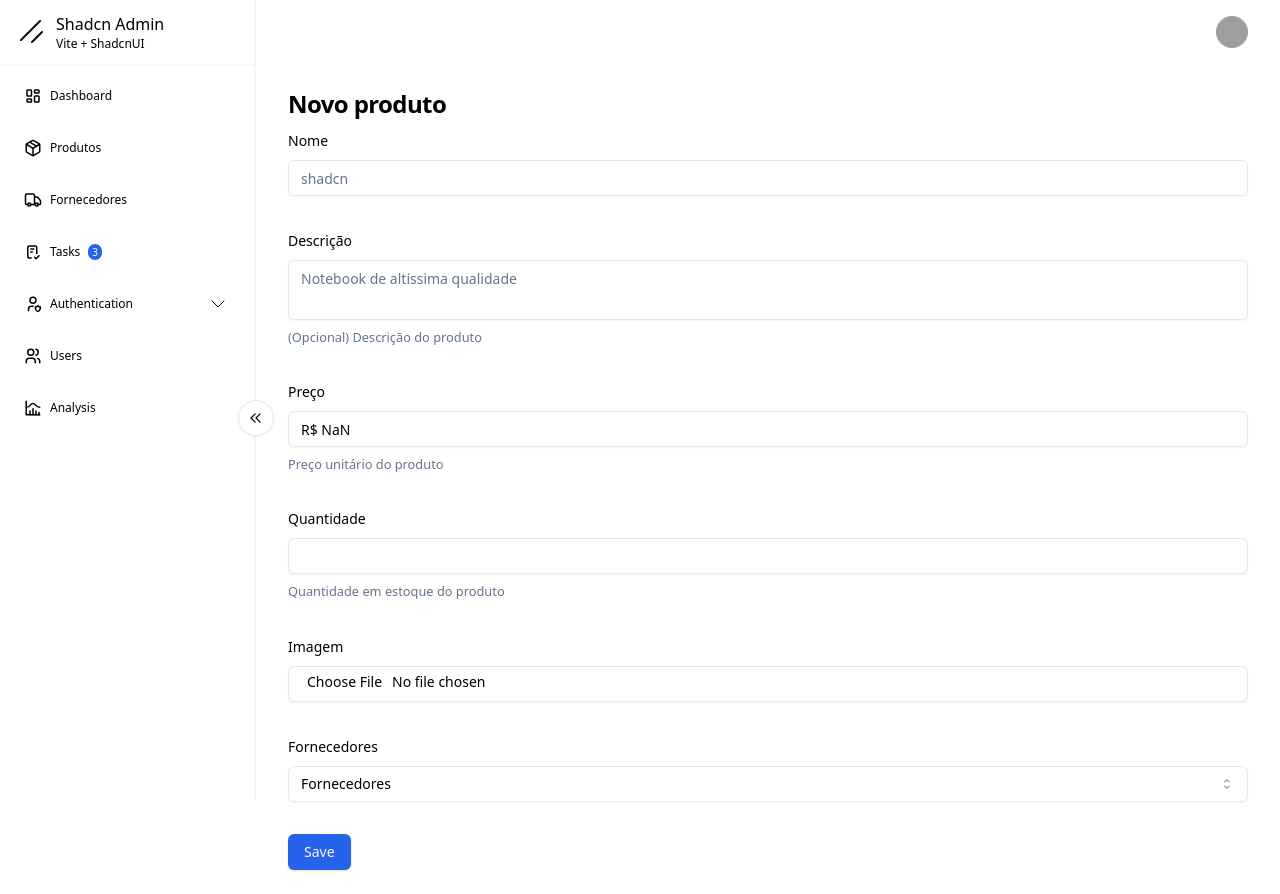
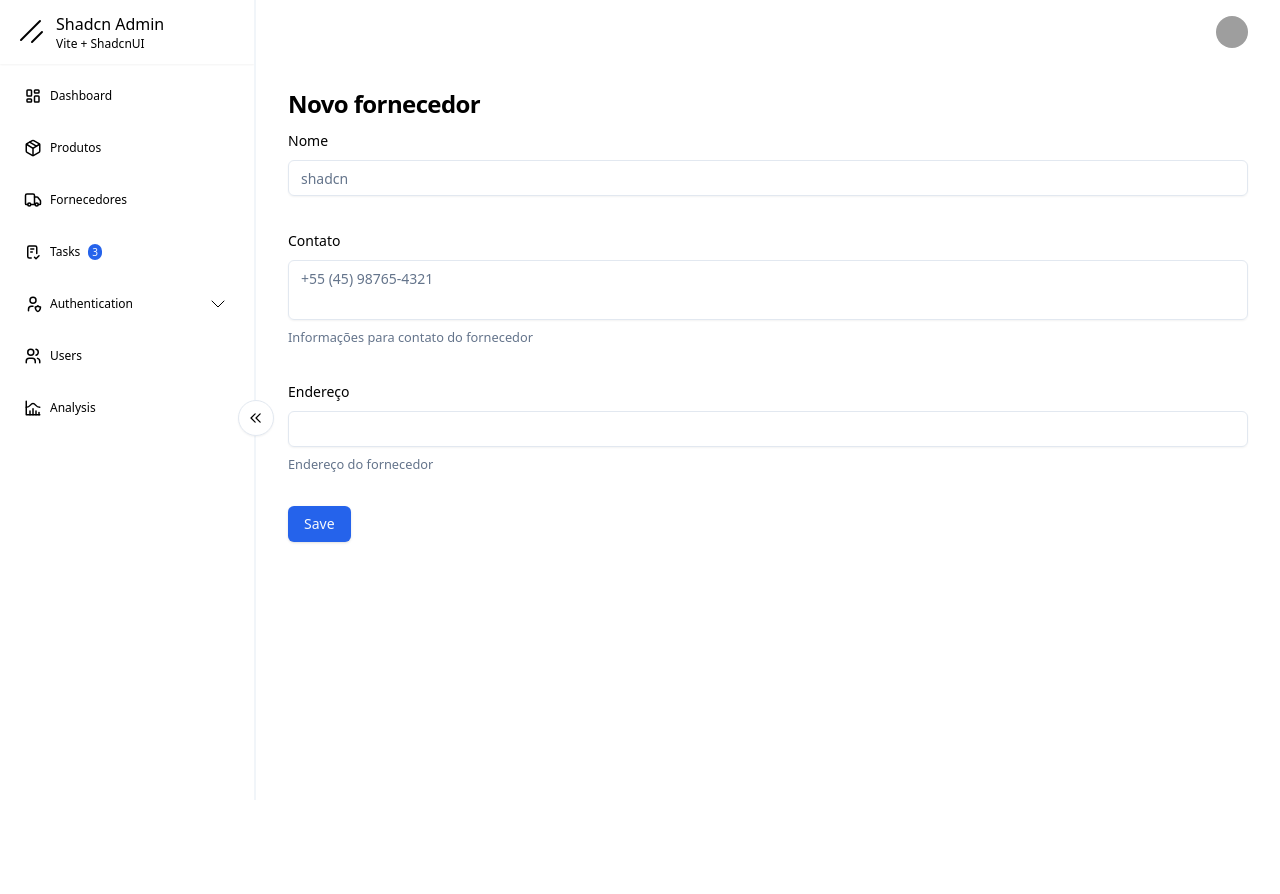
Before and after one commit to anaclaraberga/WEB-INVENTORY, a React (Vite) app: page /supplier/add in a window 1280 px wide. After the commit the page ends 800 px from the top, so only its background shows below. Built offline with nearby package versions, Linux system fonts and the light colour scheme; grey boxes are pictures that could not be loaded.

Commit message:
refactor: supplier form

```diff
--- a/src/pages/supplier/add.tsx
+++ b/src/pages/supplier/add.tsx
@@ -9,34 +9,21 @@ import {
   FormMessage,
 } from '@/components/ui/form'
 import { Input } from '@/components/ui/input'
-import { Select, SelectContent, SelectItem, SelectTrigger, SelectValue } from '@/components/ui/select'
 import { Textarea } from '@/components/ui/textarea'
 import { toast } from '@/components/ui/use-toast'
 import { BaseTemplate } from '@/template/Base'
-import { NumberUtils } from '@/utils/NumberUtils'
 import { zodResolver } from '@hookform/resolvers/zod'
 import { useForm } from 'react-hook-form'
-import { defaultValues, productFormSchema, ProductFormValues } from './form-schema'
-
-const fornecedores = [
-  {
-    label: "Fornecedor 1",
-    value: "1"
-  },
-  {
-    label: "Fornecedor 2",
-    value: "2"
-  }
-]
+import { defaultValues, supplierFormSchema, SupplierFormValues } from './form-schema'
 
 export default function AddProductPage() {
-  const form = useForm<ProductFormValues>({
-    resolver: zodResolver(productFormSchema),
+  const form = useForm<SupplierFormValues>({
+    resolver: zodResolver(supplierFormSchema),
     defaultValues,
     mode: 'onChange',
   })
 
-  function onSubmit(data: ProductFormValues) {
+  function onSubmit(data: SupplierFormValues) {
     toast({
       title: 'You submitted the following values:',
       description: (
@@ -47,13 +34,11 @@ export default function AddProductPage() {
     })
   }
 
-  const fileRef = form.register("image");
-
   return (
     <BaseTemplate>
       <div className='mb-2 flex items-center justify-between space-y-2'>
         <div className='flex w-full justify-between'>
-          <h2 className='text-2xl font-bold tracking-tight'>Novo produto</h2>
+          <h2 className='text-2xl font-bold tracking-tight'>Novo fornecedor</h2>
         </div>
       </div>
       <Form {...form}>
@@ -73,19 +58,19 @@ export default function AddProductPage() {
           />
           <FormField
             control={form.control}
-            name='description'
+            name='contact'
             render={({ field }) => (
               <FormItem>
-                <FormLabel>Descrição</FormLabel>
+                <FormLabel>Contato</FormLabel>
                 <FormControl>
                   <Textarea
-                    placeholder='Notebook de altíssima qualidade'
+                    placeholder='+55 (45) 98765-4321'
                     className='resize-none'
                     {...field}
                   />
                 </FormControl>
                 <FormDescription>
-                  (Opcional) Descrição do produto
+                  Informações para contato do fornecedor
                 </FormDescription>
                 <FormMessage />
               </FormItem>
@@ -93,90 +78,19 @@ export default function AddProductPage() {
           />
           <FormField
             control={form.control}
-            name='price'
+            name='address'
             render={({ field }) => (
               <FormItem>
-                <FormLabel>Preço</FormLabel>
+                <FormLabel>Endereço</FormLabel>
                 <FormControl>
                   <Input
                     className='shadcn'
                     {...field}
-                    onChange={(e) => {
-                      const value = e.target.value.replace(/\D/g, '');
-                      form.setValue("price", Number(value))
-                    }}
-                    value={NumberUtils.formatToBRLCurrency(field.value)} />
-                </FormControl>
-                <FormDescription>
-                  Preço unitário do produto
-                </FormDescription>
-                <FormMessage />
-              </FormItem>
-            )}
-          />
-          <FormField
-            control={form.control}
-            name='quantity'
-            render={({ field }) => (
-              <FormItem>
-                <FormLabel>Quantidade</FormLabel>
-                <FormControl>
-                  <Input
-                    className='shadcn'
-                    {...field}
-                    onChange={(e) => {
-                      let value = e.target.value.replace(/\D/g, '');
-                      form.setValue("quantity", Number(value))
-                    }
-                    } />
-                </FormControl>
-                <FormDescription>
-                  Quantidade em estoque do produto
-                </FormDescription>
-                <FormMessage />
-              </FormItem>
-            )}
-          />
-          <FormField
-            control={form.control}
-            name='image'
-            render={({ field }) => (
-              <FormItem>
-                <FormLabel>Imagem</FormLabel>
-                <FormControl>
-                  <Input
-                    type='file'
-                    className='shadcn'
-                    {...fileRef}
                   />
                 </FormControl>
                 <FormDescription>
+                  Endereço do fornecedor
                 </FormDescription>
-                <FormMessage />
-              </FormItem>
-            )}
-          />
-          <FormField
-            control={form.control}
-            name='fornecedorId'
-            render={({ field }) => (
-              <FormItem>
-                <FormLabel>Fornecedores</FormLabel>
-                <Select
-                  onValueChange={field.onChange}
-                  defaultValue={field.value}
-                >
-                  <FormControl>
-                    <SelectTrigger>
-                      <SelectValue placeholder='Fornecedores' />
-                    </SelectTrigger>
-                  </FormControl>
-                  <SelectContent>
-                    {fornecedores.map((e, key) => (
-                      <SelectItem value={e.value} key={key}>{e.label}</SelectItem>
-                    ))}
-                  </SelectContent>
-                </Select>
                 <FormMessage />
               </FormItem>
             )}
```
